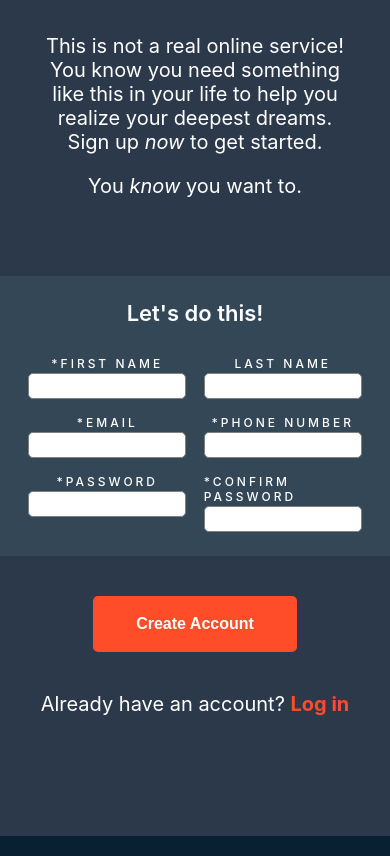
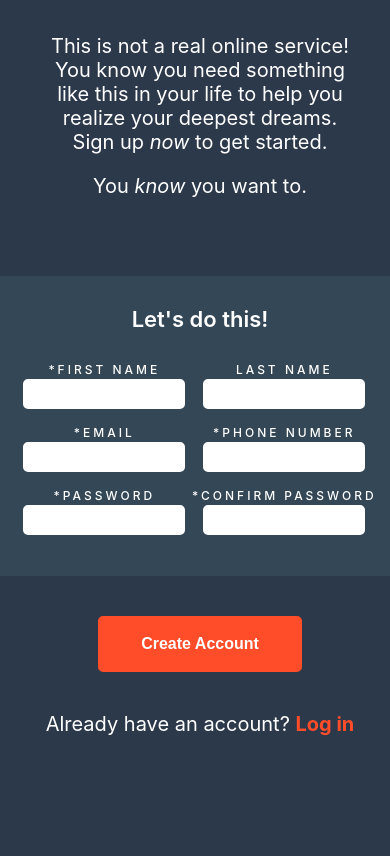
Before and after one commit to cryptoretard25/05-Project-Sign-Up-Form, a plain HTML site: page index.html in a window 390 px wide. Shown: the part 134-990 px from the top of the page. Drawn offline with Linux system fonts and the light colour scheme.

Commit message:
flex implemented for form elements

```diff
--- a/index.html
+++ b/index.html
@@ -40,14 +40,12 @@
                     <label for="password">*PASSWORD</label>
                     <input required type="password" name="password" id="password" autocomplete="new-password">
                     <span id="password-validation" class="error-span"></span>
-                </div>
-                <div>
                     <label for="lastname">LAST NAME</label>
                     <input type="text" name="lastname" id="lastname" autocomplete="additional-name">
                     <label for="phone-number">*PHONE NUMBER</label>
                     <input required type="tel" name="phone-number" id="phone-number" autocomplete="tel">
                     <label for="confirm-password">*CONFIRM PASSWORD</label>
-                    <input required type="password" name="confirm-password" id="confirm-password" autocomplete='none' aria-describedby="password-validation">
+                    <input required type="password" name="confirm-password" id="confirm-password" autocomplete='new-password' aria-describedby="password-validation">
                 </div>
             </form>
         </div>
--- a/style.css
+++ b/style.css
@@ -32,11 +32,12 @@ body {
   height: 100vh;
   background: var(--signup-darker);
   padding: 0 8vw;
+  min-width: 40rem;
 }
 
 div.main-container {
   display: grid;
-  grid-template-rows: minmax(28rem, 1fr) minmax(28rem, 1fr) minmax(28rem, 1fr);
+  grid-template-rows: minmax(28rem, 1fr) minmax(30rem, 1fr) minmax(28rem, 1fr);
   grid-template-columns: minmax(15rem, 1fr) minmax(30rem, 2fr);
   height: 100%;
 }
@@ -104,22 +105,24 @@ div.signup-main {
 form.form-wrapper {
   width: 90%;
   -border: 1px solid white;
-
   display: grid;
-  grid-template-columns: 1fr 1fr;
-  grid-template-rows: 4rem 1fr;
+  grid-template-columns: 1fr;
+  grid-template-rows: 4rem 20rem;
 }
 .form-wrapper :first-child {
   grid-area: 1/1/2/3;
 }
-.form-wrapper div:nth-child(2),
-.form-wrapper div:nth-child(3) {
+.form-wrapper div:nth-child(2){
   -border: 1px solid green;
   width: 90%;
+  height: 22rem;
 
   display: flex;
   flex-direction: column;
+  flex-wrap: wrap;
+
   align-items: flex-start;
+  justify-content: flex-start;
 }
 
 label {
@@ -137,15 +140,18 @@ legend {
 input {
   font-size: 1.6rem;
   line-height: 1.5;
-  width: 100%;
+  width: 45%;
   border: 1px solid grey;
   border-radius: 0.5rem;
+  border: 3px solid rgba(255, 255, 255);
 }
 
 input:focus {
+
   outline: none;
   border: 3px solid var(--signup-elements);
 }
+
 
 button {
   font-size: 1.6rem;
@@ -207,6 +213,7 @@ a:active{
   div.logo02 {
     background-color: #082032;
     display: flex;
+    min-width: 40rem;
     width: 100vw;
     height: 13rem;
     position: fixed;
@@ -218,10 +225,9 @@ a:active{
     justify-content: center;
   }
 
-  .form-wrapper div:nth-child(2),
-  .form-wrapper div:nth-child(3) {
+  .form-wrapper div:nth-child(2){
     -border: 1px solid green;
-    width: 90%;
+    width: 100%;
     display: flex;
     flex-direction: column;
     align-items: center;
```
